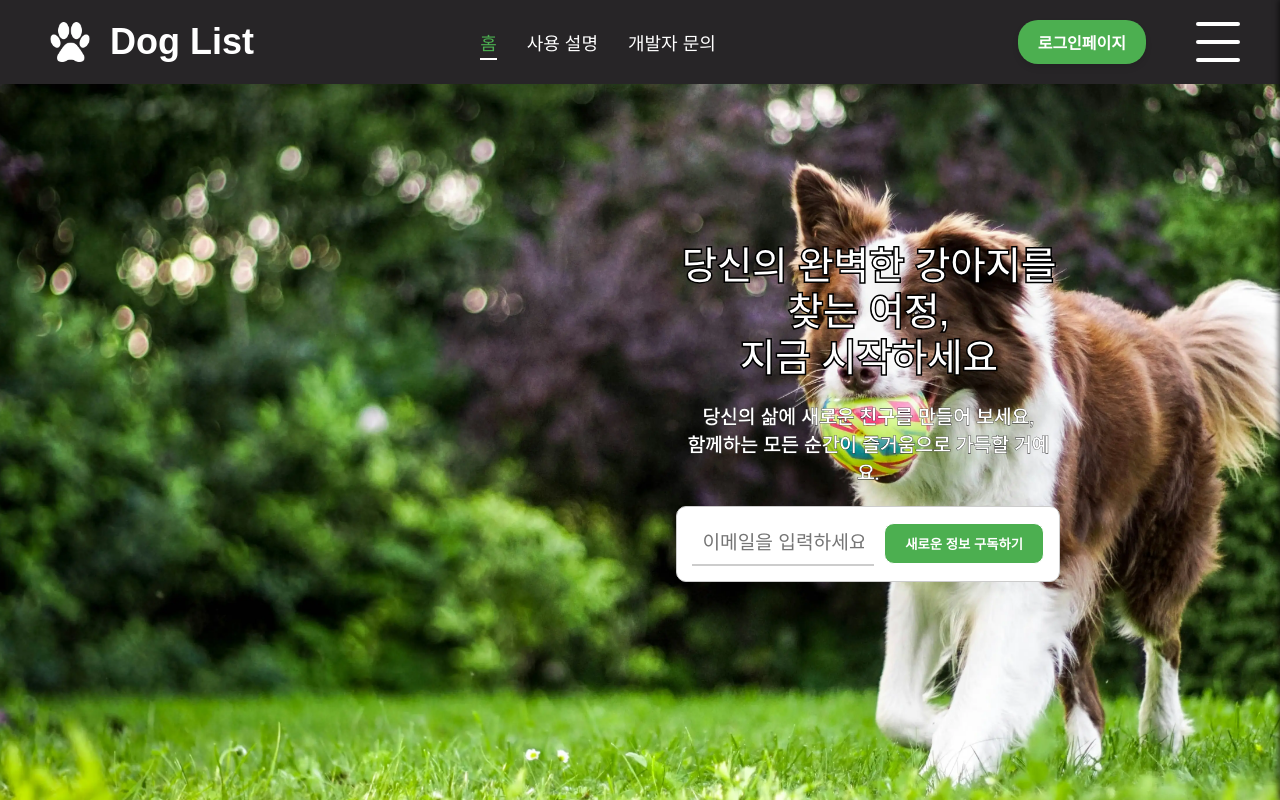
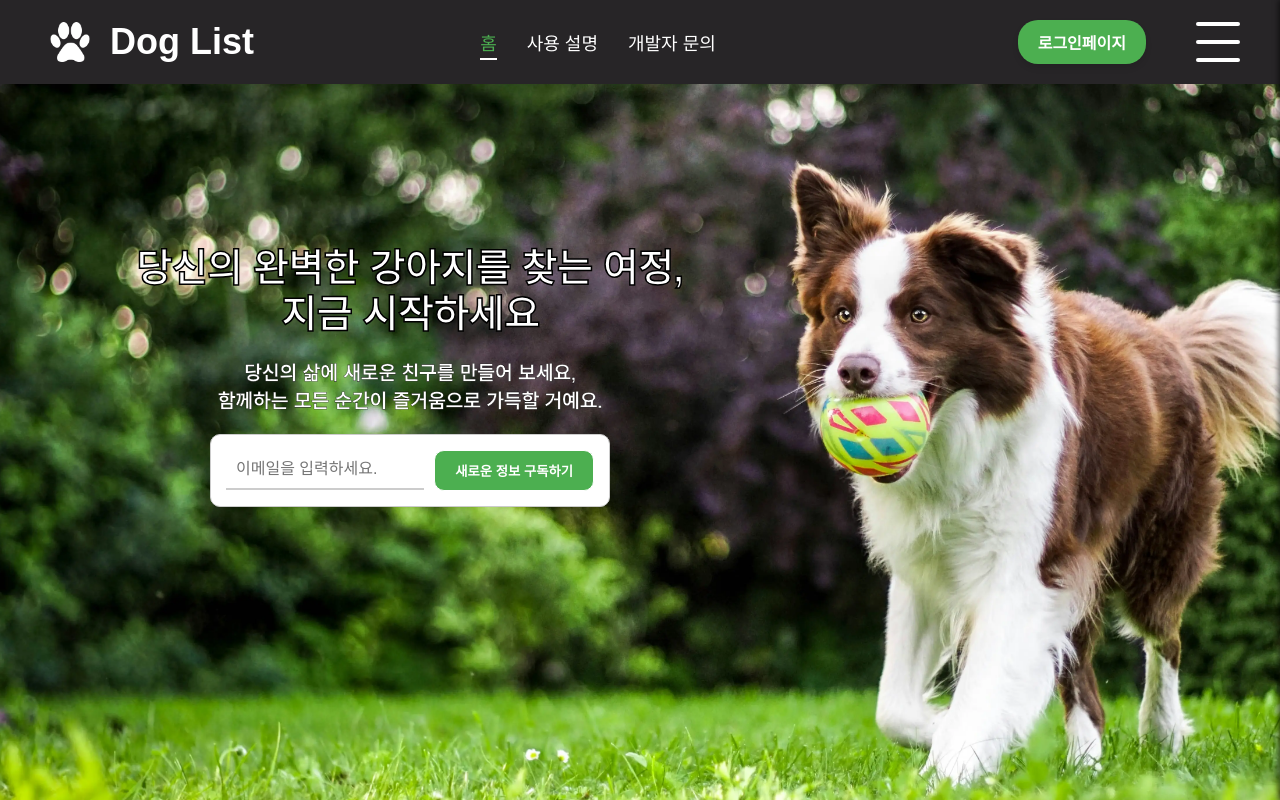
Before and after one commit to strangecook/dogListNext, a Next.js app: page / in a window 1280 px wide. Built offline with nearby package versions, Linux system fonts and the light colour scheme; no server answers; the database is empty.

Commit message:
Feat: postion fixed, filter option check

```diff
--- a/components/Home/AnimalDaterpart.tsx
+++ b/components/Home/AnimalDaterpart.tsx
@@ -216,7 +216,6 @@ const AnimalDaterPart: React.FC<AnimalDaterPartProps> = ({ initialBreedsData })
     setFilters({
       size: 'all',
       breedGroup: 'all',
-      coatType: 'all',
       affectionWithFamily: 'all',
       goodWithOtherDogs: 'all',
       trainabilityLevel: 'all',
--- a/components/Home/Descriptionpage.tsx
+++ b/components/Home/Descriptionpage.tsx
@@ -86,7 +86,6 @@ const Descriptionpage: React.FC = () => {
           priority // 중요한 이미지인 경우 추가하여 로드 우선순위 부여
           sizes="100vw, 50vw" // 적절한 이미지 크기 지정
         />
-      </CombinedImageContainer>
       <Context>
         <div className="text">
           <h1 className="contextH1">{`당신의 완벽한 강아지를 찾는 여정,\n지금 시작하세요`}</h1>
@@ -98,7 +97,7 @@ const Descriptionpage: React.FC = () => {
               <input
                 className="emailInput"
                 type="text"
-                placeholder="이메일을 입력하세요"
+                placeholder="이메일을 입력하세요."
                 value={emailvalue}
                 onChange={(e) => {
                   e.preventDefault();
@@ -119,6 +118,7 @@ const Descriptionpage: React.FC = () => {
           {message && <Notification $isError={isError}>{message}</Notification>}
         </div>
       </Context>
+      </CombinedImageContainer>
     </DescriptionCover>
   );
 };
--- a/components/Home/Filters.tsx
+++ b/components/Home/Filters.tsx
@@ -31,7 +31,7 @@ const DropdownContainer = styled.div`
 const Dropdown = styled.select`
   width: 100%;
   padding: 10px;
-  font-size: 1em;
+  font-size: 0.9em;
   border: 1px solid #ccc;
   border-radius: 8px;
   box-shadow: 0 4px 6px rgba(0, 0, 0, 0.1);
@@ -45,7 +45,7 @@ const Dropdown = styled.select`
 
   @media (max-width: 768px) {
     padding: 6px;
-    font-size: 0.9em;
+    font-size: 0.8em;
   }
 `;
 
@@ -62,7 +62,6 @@ const Label = styled.label`
 const filterOptions = [
   { name: 'size', label: '크기', options: ['모두', '소형견', '중형견', '대형견', '초대형견'] },
   { name: 'breedGroup', label: '견종 그룹', options: ['모두', '논스포팅', '스포팅', '스피츠', '워킹', '테리어', '토이', '하운드', '허딩'] },
-  { name: 'coatType', label: '코트 타입', options: ['모두', '단모', '장모'] },
   { name: 'affectionWithFamily', label: '가족과의 애정', options: ['모두', '1', '2', '3', '4', '5'] },
   { name: 'goodWithOtherDogs', label: '다른 개와 친화력', options: ['모두', '1', '2', '3', '4', '5'] },
   { name: 'trainabilityLevel', label: '훈련 가능성', options: ['모두', '1', '2', '3', '4', '5'] },
--- a/components/Home/styles/DescriptionpageCss.tsx
+++ b/components/Home/styles/DescriptionpageCss.tsx
@@ -47,7 +47,8 @@ export const Context = styled.div`
   text-align: center;
   color: #fff;
   z-index: 3; /* 이미지 위에 표시되도록 설정 */
-  right: 220px;
+  top: 220px;
+  right: 230px;
 
   .contextH1 {
     white-space: pre-wrap;
@@ -88,7 +89,7 @@ export const Context = styled.div`
       padding: 10px;
       border: 0;
       border-bottom: 2px solid #ccc;
-      font-size: 1.2rem;
+      font-size: 1rem;
     }
 
     .emailInput:focus {
@@ -123,6 +124,7 @@ export const Context = styled.div`
   @media (max-width: 768px) {
     margin-top: 70vh;
     right: 0;
+    top: 0px;
 
     .emailcontainer {
       display: none;
--- a/store/useStore.tsx
+++ b/store/useStore.tsx
@@ -5,7 +5,6 @@ import { Breed } from '../types/Breed';
 interface FilterOptions {
   size: string;
   breedGroup: string;
-  coatType: string;
   affectionWithFamily: string;
   goodWithOtherDogs: string;
   trainabilityLevel: string;
@@ -25,7 +24,6 @@ interface StoreState {
 const initialFilters: FilterOptions = {
   size: 'all',
   breedGroup: 'all',
-  coatType: 'all',
   affectionWithFamily: 'all',
   goodWithOtherDogs: 'all',
   trainabilityLevel: 'all',
--- a/types/FilterOptions.tsx
+++ b/types/FilterOptions.tsx
@@ -1,7 +1,6 @@
 export interface FilterOptions {
   size: string;
   breedGroup: string;
-  coatType: string;
   affectionWithFamily: string;
   goodWithOtherDogs: string;
   trainabilityLevel: string;
```
